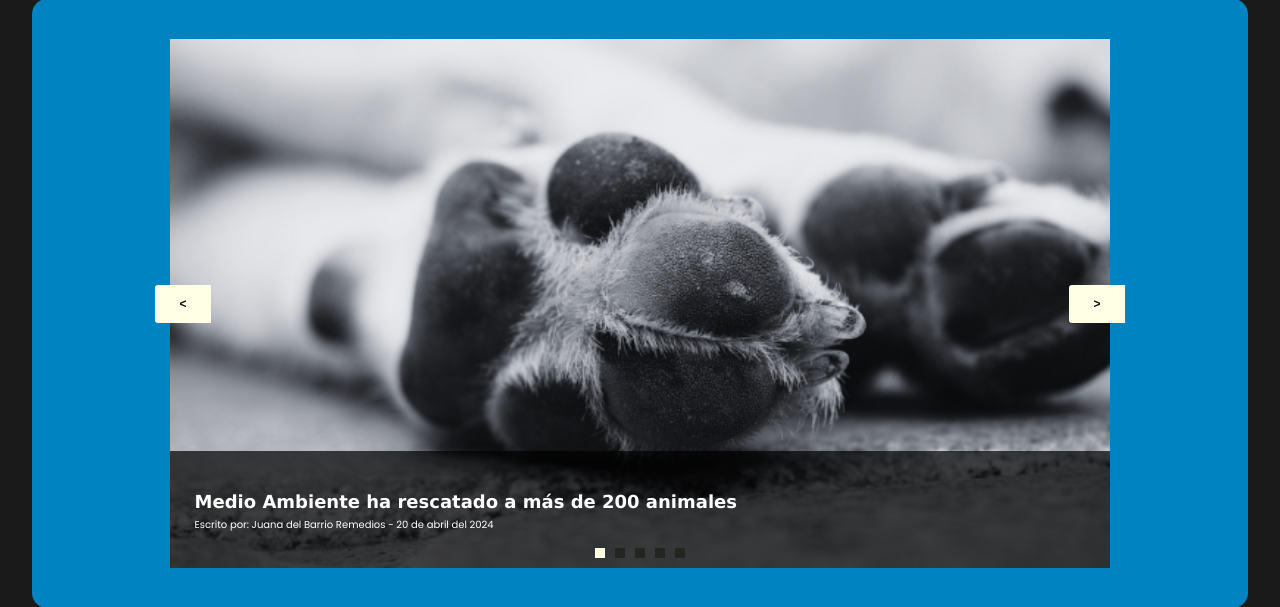
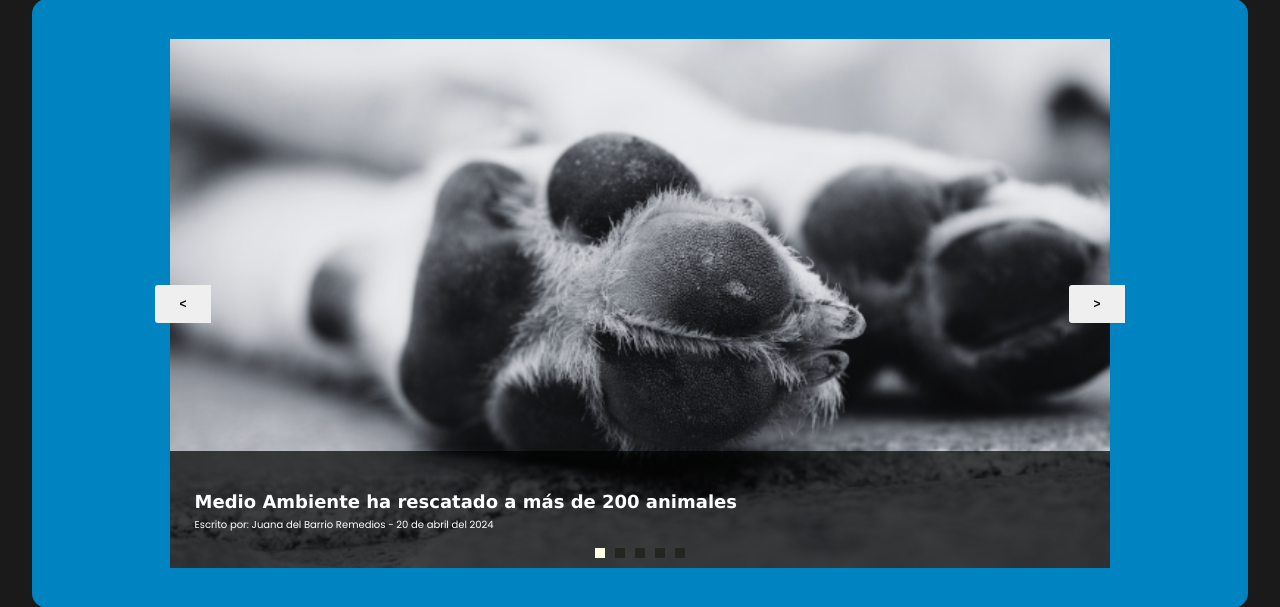
Before and after one commit to lG022l/greenlandpw, a PHP site: page /noticias.html in a window 1280 px wide. Shown: the part 230-837 px from the top of the page. Run offline with PHP 8.4, Linux system fonts and the light colour scheme.

Commit message:
Update styles.css

```diff
--- a/css/styles.css
+++ b/css/styles.css
@@ -665,7 +665,6 @@ body {font-family: Verdana, sans-serif; margin:0}
     font-size: 12px;
     font-weight: 900;
     color: #10100e;
-    background-color: #ffffe6;
     transition: transform 0.2s ease-in-out;
 }
 
```
